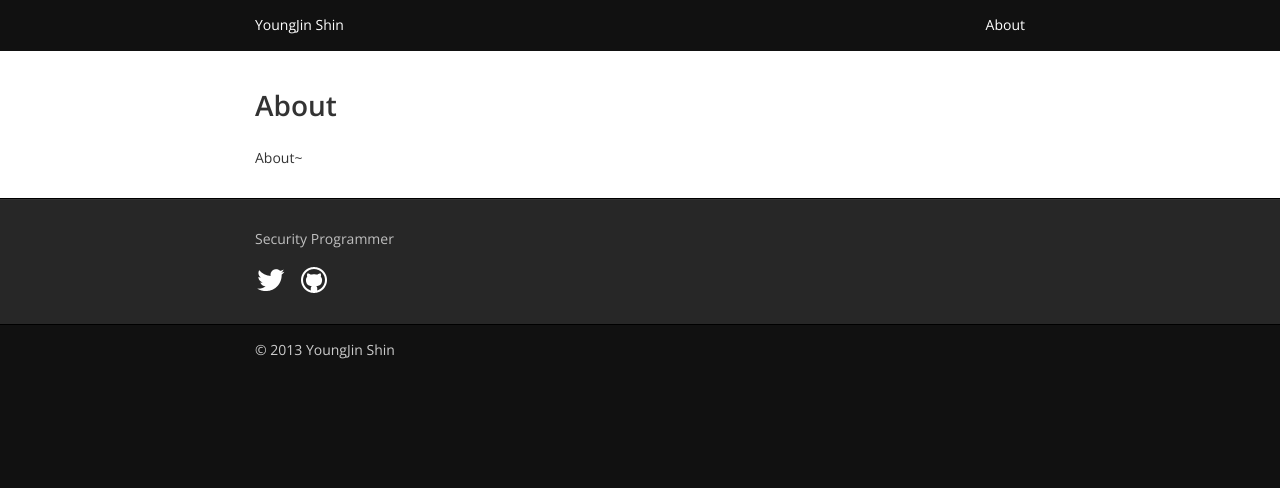
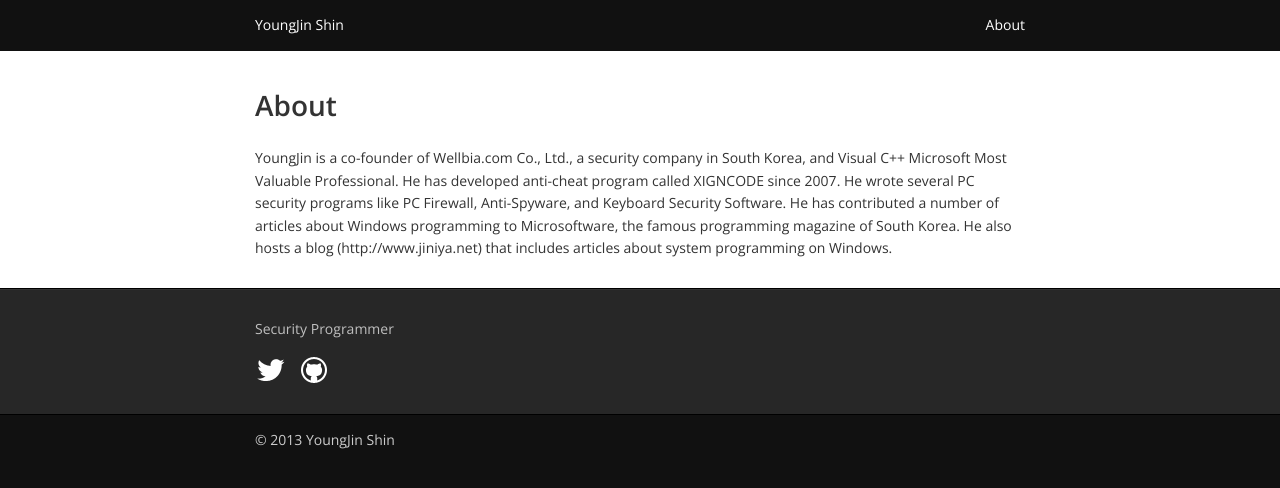
Before and after one commit to amorvita/amorvita.github.io, a Jekyll site: the page built from about/index.md, in a window 1280 px wide. Shown: the top 488 px of the page. Built offline with Jekyll 4.4.1, drawn with Linux system fonts in a browser that asks for light colours.

Commit message:
update profile

```diff
--- a/about/index.md
+++ b/about/index.md
@@ -3,4 +3,8 @@ layout: page
 title: About
 ---
 
-About~
+<p>YoungJin is a co-founder of Wellbia.com Co., Ltd., a security company in South Korea, and Visual C++ Microsoft Most Valuable Professional.
+He has developed anti-cheat program called XIGNCODE since 2007.
+He wrote several PC security programs like PC Firewall, Anti-Spyware, and Keyboard Security Software.
+He has contributed a number of articles about Windows programming to Microsoftware, the famous programming magazine of South Korea.
+He also hosts a blog (http://www.jiniya.net) that includes articles about system programming on Windows.</p>
```
